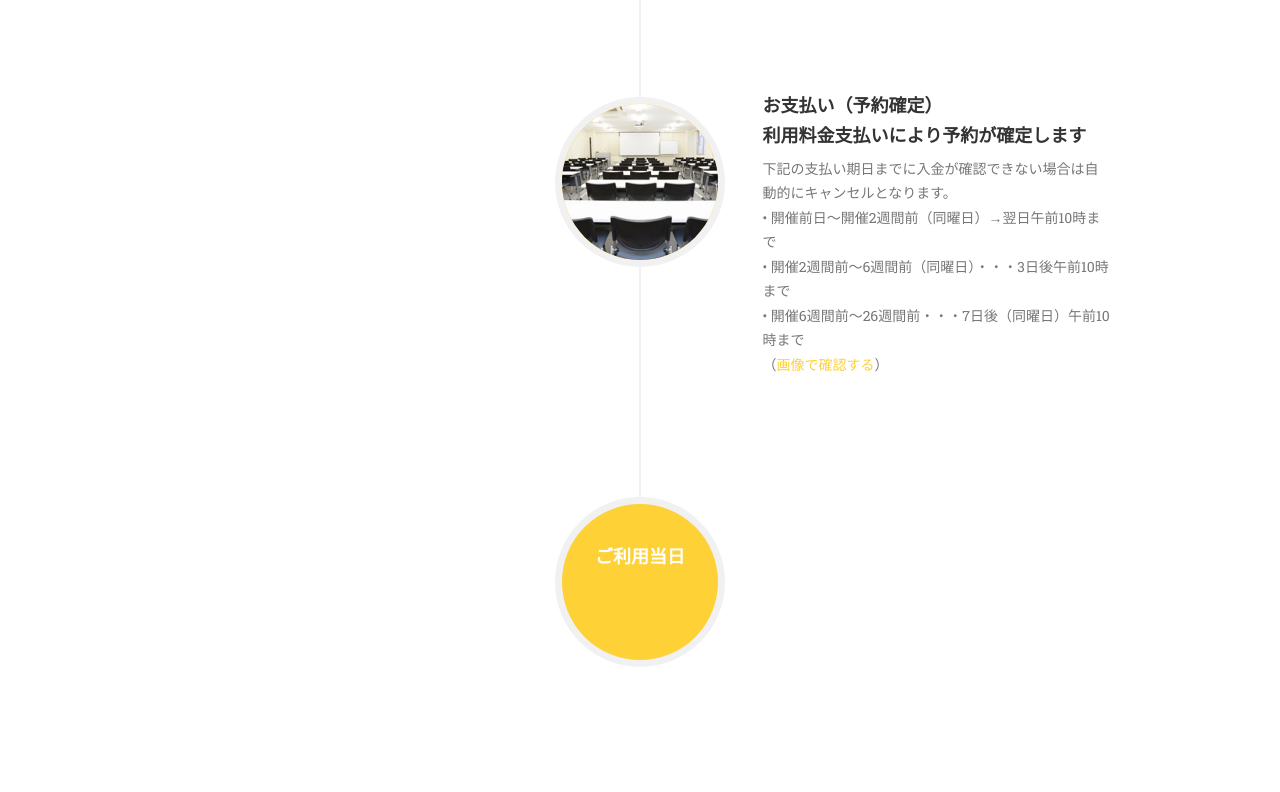
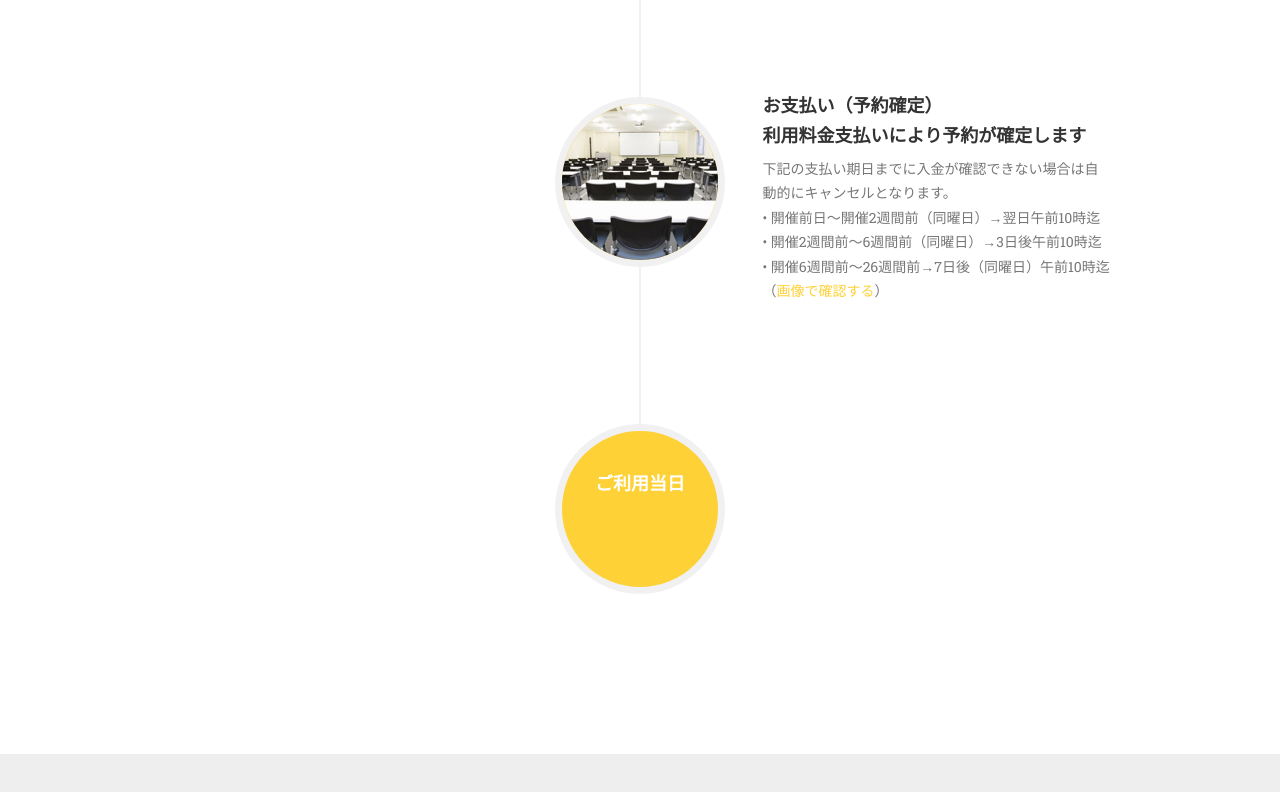
Before and after one commit to coedo/seminar, a website: page index.html in a window 1280 px wide. Shown: the part 3892-4684 px from the top of the page. Drawn offline with nearby package versions, Linux system fonts and the light colour scheme; a web font is replaced by a local one.

Commit message:
Fix arrow

```diff
--- a/index.html
+++ b/index.html
@@ -288,7 +288,7 @@
                                     <h4 class="subheading">利用料金支払いにより予約が確定します</h4>
                                 </div>
                                 <div class="timeline-body">
-                                    <p class="text-muted">下記の支払い期日までに入金が確認できない場合は自動的にキャンセルとなります。<br>• 開催前日〜開催2週間前（同曜日）→翌日午前10時まで<br>• 開催2週間前〜6週間前（同曜日）・・・3日後午前10時まで<br>• 開催6週間前〜26週間前・・・7日後（同曜日）午前10時まで<br>（<a href="https://drive.google.com/file/d/0ByIy_CNPn3k_SXRHMkFhQk1ROTQ/view?usp=sharing" target="limit">画像で確認する</a>）</p>
+                                    <p class="text-muted">下記の支払い期日までに入金が確認できない場合は自動的にキャンセルとなります。<br>• 開催前日〜開催2週間前（同曜日）→翌日午前10時迄<br>• 開催2週間前〜6週間前（同曜日）→3日後午前10時迄<br>• 開催6週間前〜26週間前→7日後（同曜日）午前10時迄<br>（<a href="https://drive.google.com/file/d/0ByIy_CNPn3k_SXRHMkFhQk1ROTQ/view?usp=sharing" target="limit">画像で確認する</a>）</p>
                                 </div>
                             </div>
                         </li>
```
